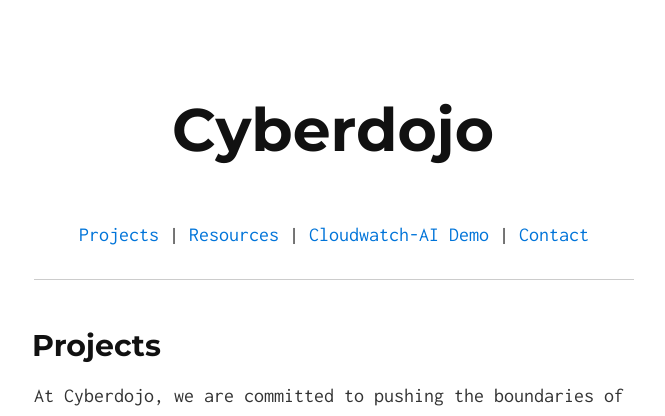
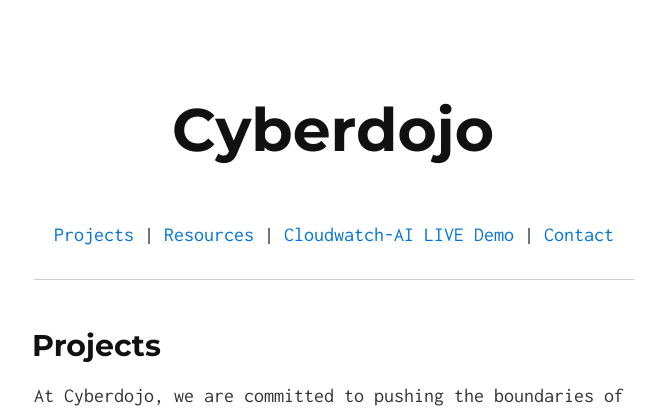
Before and after one commit to Ahmed-AG/cyberdojo-page, a Jekyll site: the page built from index.md, in a window 1280 px wide. Shown: the top 416 px of the page, without its empty margins (306-971 px from the left). Built offline with Jekyll 4.4.1, drawn with Linux system fonts in a browser that asks for light colours.

Commit message:
Update page

```diff
--- a/index.md
+++ b/index.md
@@ -5,7 +5,7 @@
 <!-- <A href="#services">Services</A> |  -->
 <A href="#research-projects">Projects</A> |
 <A href="#resources">Resources</A> |
-<A href="cloudwatchbot-live.html" target="_blank">Cloudwatch-AI Demo</A> |
+<A href="cloudwatchbot-live.html" target="_blank">Cloudwatch-AI LIVE Demo</A> |
 <A href="#contact">Contact</A>
 </center>
 
```
